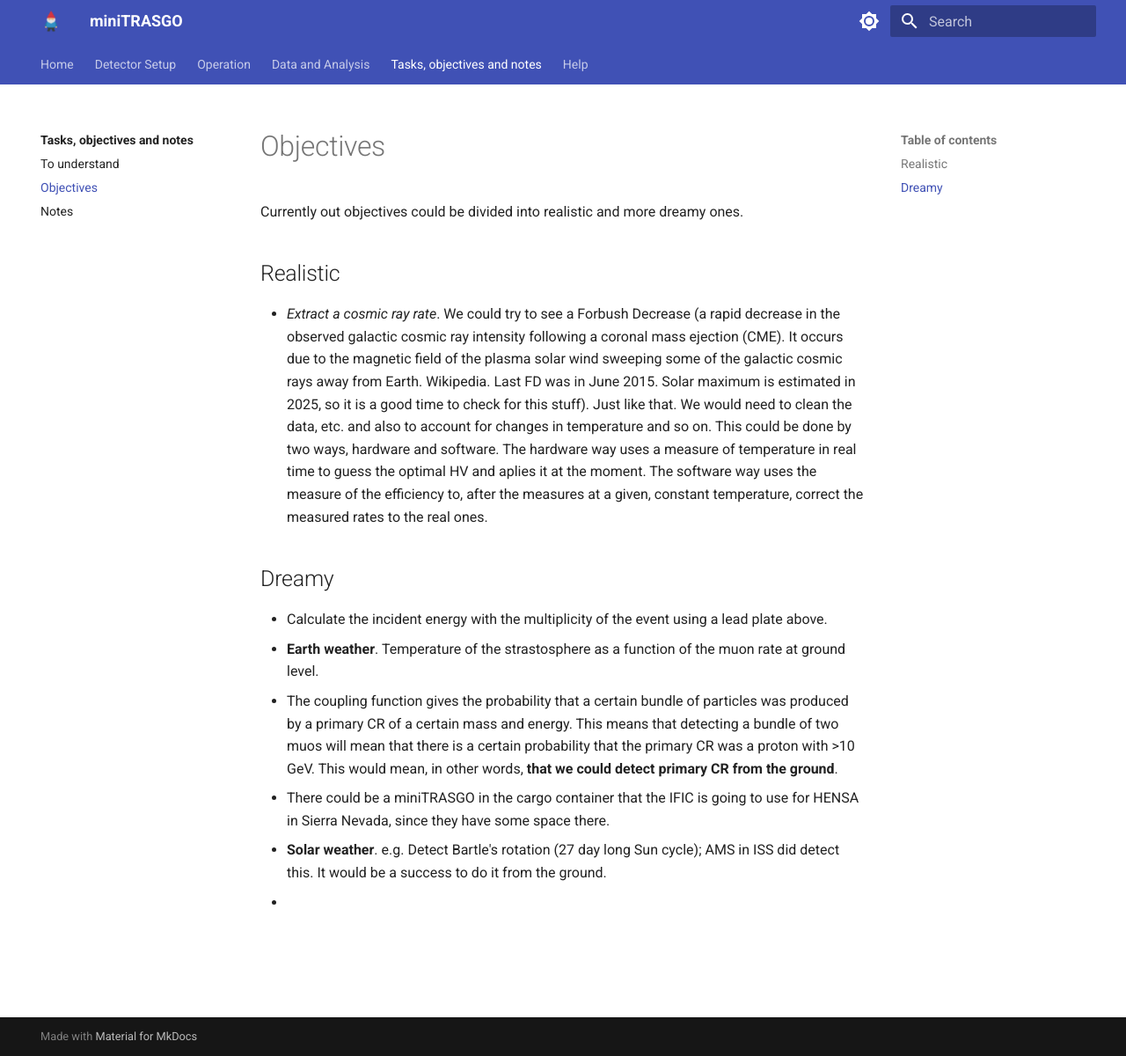
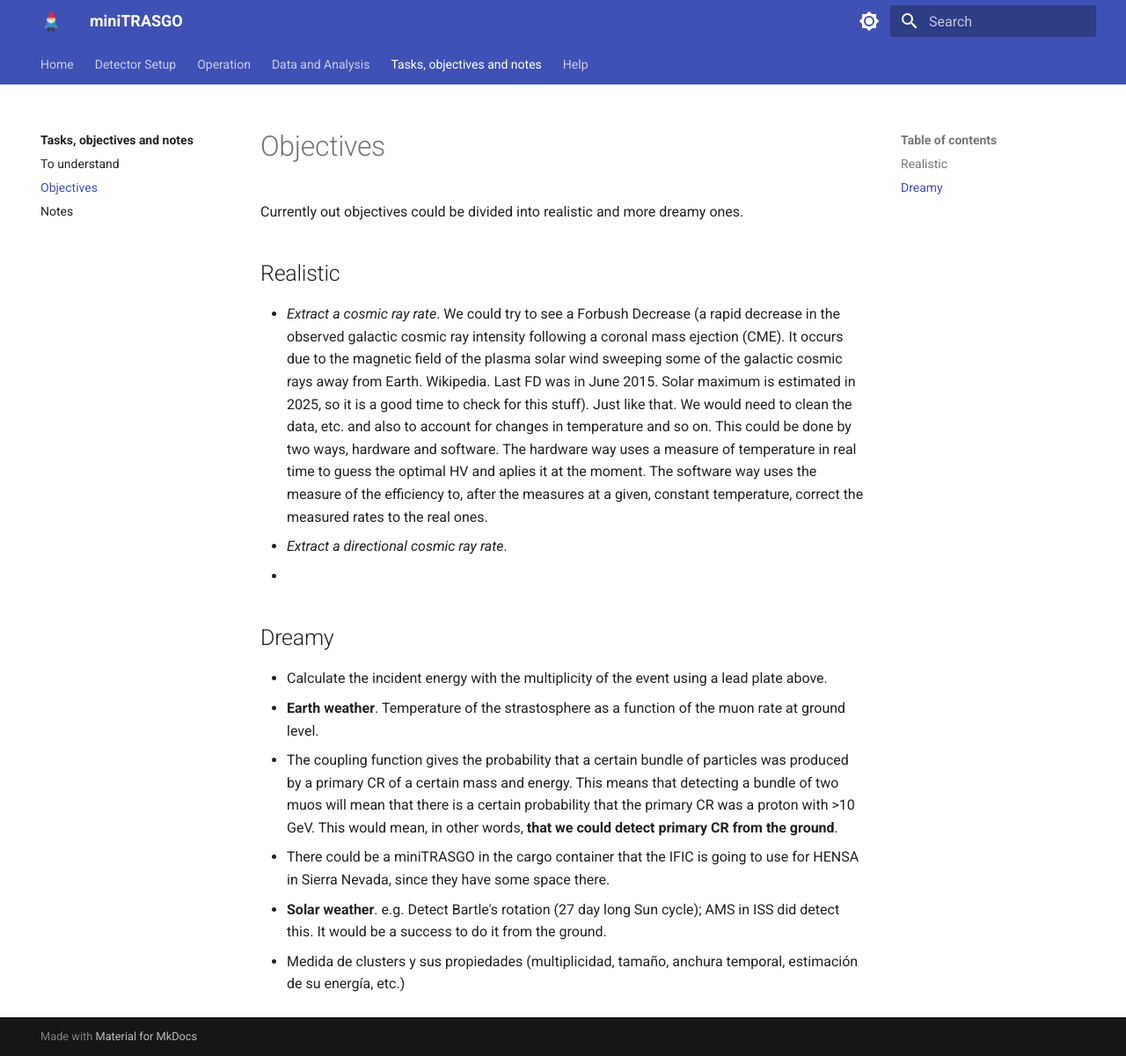
Before and after one commit to cayesoneira/miniTRASGO-documentation, an MkDocs documentation site: the page built from docs/tasks/objectives.md, in a window 1280 px wide and 1200 px high. Shown: the whole window at 88% size. Built offline with MkDocs 1.6.1 and Material for MkDocs 9.7.7, drawn with Linux system fonts in a browser that asks for light colours.

Commit message:
Update objectives.md

```diff
--- a/docs/tasks/objectives.md
+++ b/docs/tasks/objectives.md
@@ -4,6 +4,8 @@
 ## Realistic
 
 - *Extract a cosmic ray rate*. We could try to see a Forbush Decrease (a rapid decrease in the observed galactic cosmic ray intensity following a coronal mass ejection (CME). It occurs due to the magnetic field of the plasma solar wind sweeping some of the galactic cosmic rays away from Earth. Wikipedia. Last FD was in June 2015. Solar maximum is estimated in 2025, so it is a good time to check for this stuff). Just like that. We would need to clean the data, etc. and also to account for changes in temperature and so on. This could be done by two ways, hardware and software. The hardware way uses a measure of temperature in real time to guess the optimal HV and aplies it at the moment. The software way uses the measure of the efficiency to, after the measures at a given, constant temperature, correct the measured rates to the real ones.
+- *Extract a directional cosmic ray rate*.
+-
 
 
 ## Dreamy
@@ -13,4 +15,4 @@
 - The coupling function gives the probability that a certain bundle of particles was produced by a primary CR of a certain mass and energy. This means that detecting a bundle of two muos will mean that there is a certain probability that the primary CR was a proton with >10 GeV. This would mean, in other words, **that we could detect primary CR from the ground**.
 - There could be a miniTRASGO in the cargo container that the IFIC is going to use for HENSA in Sierra Nevada, since they have some space there.
 - **Solar weather**. e.g. Detect Bartle's rotation (27 day long Sun cycle); AMS in ISS did detect this. It would be a success to do it from the ground.
--
+- Medida de clusters y sus propiedades (multiplicidad, tamaño, anchura temporal, estimación de su energía, etc.)
```
